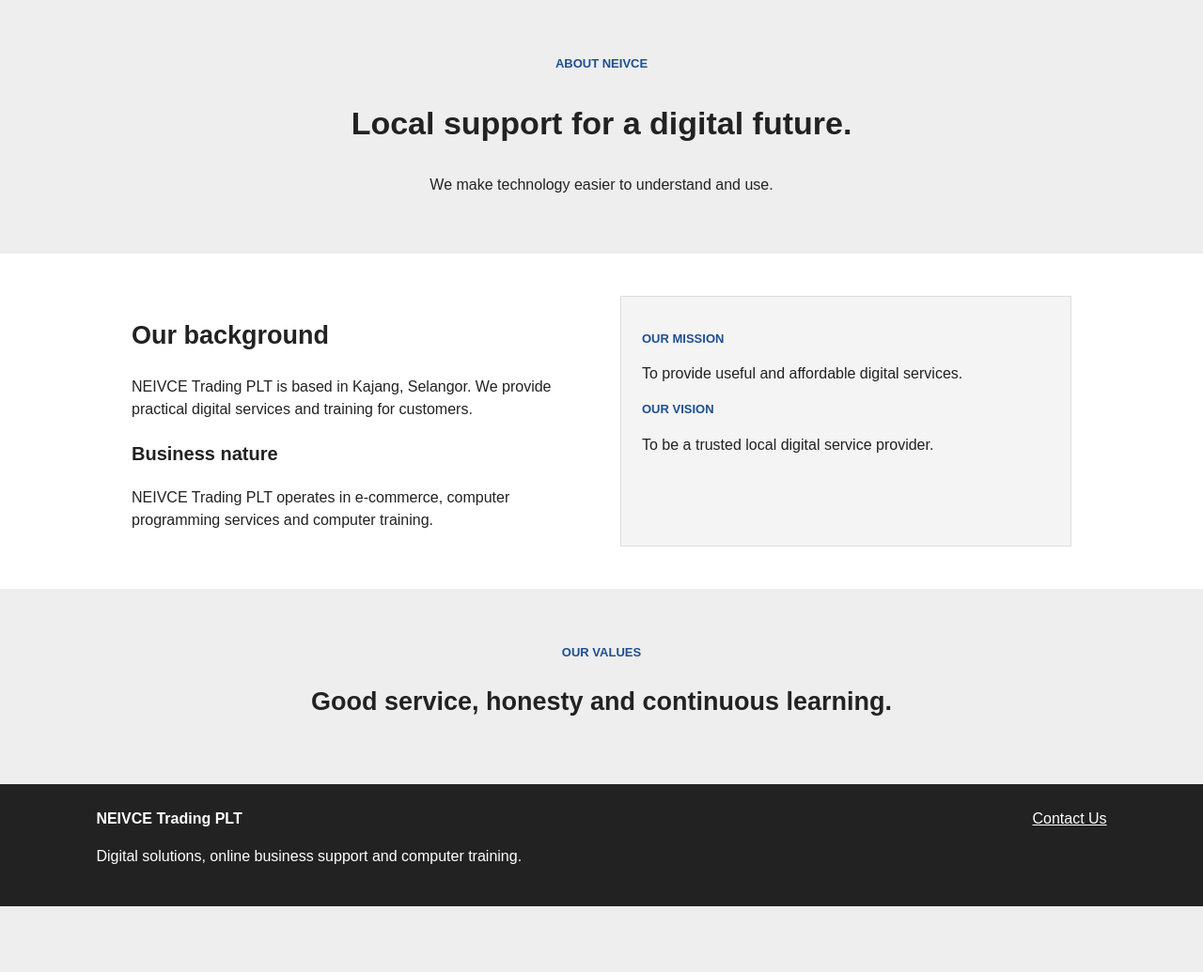
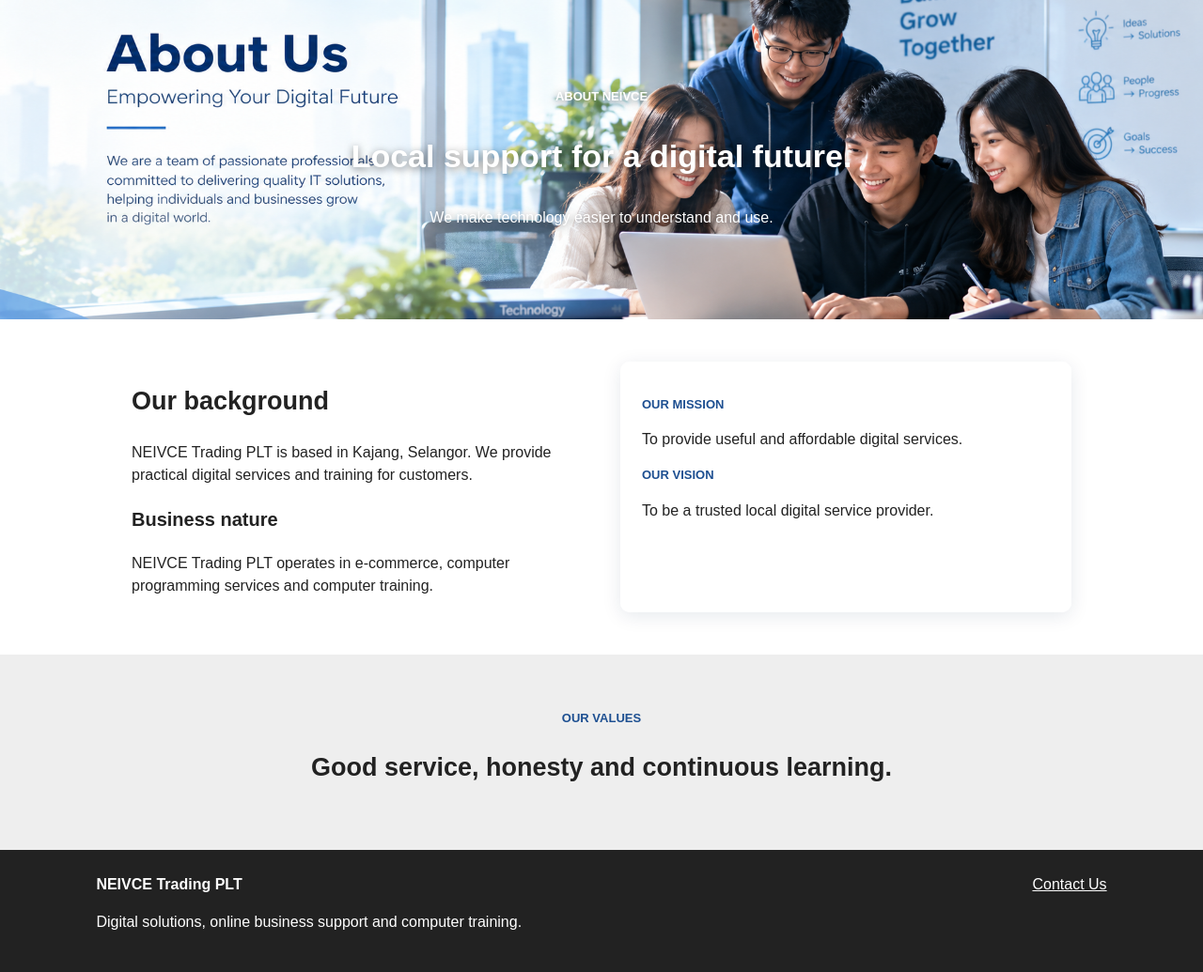
Before and after one commit to honlin0807/webitgen008, a PHP site: page /about.html in a window 1280 px wide. Shown: the part 52-1087 px from the top of the page at 94% size. Before the commit the page ends 1017 px from the top, so only its background shows below. Run offline with PHP 8.4, Linux system fonts and the light colour scheme; some libraries are stand-ins or nearby versions.

Commit message:
Add aboutus.png background to About Us page and apply glass effect to info-box

```diff
--- a/styles/styles.css
+++ b/styles/styles.css
@@ -140,9 +140,20 @@ input[type="submit"] {
 }
 
 .page-banner {
-    background: #eee;
+    background: url('../images/aboutus.png') no-repeat center center;
+    background-size: cover;
     text-align: center;
-    padding: 45px 8%;
+    padding: 80px 8%;
+    position: relative;
+}
+
+.page-banner .eyebrow,
+.page-banner h1,
+.page-banner p {
+    position: relative;
+    z-index: 1;
+    color: white;
+    text-shadow: 0 2px 8px rgba(0, 0, 0, 0.5);
 }
 
 .two-col {
@@ -158,9 +169,13 @@ input[type="submit"] {
 }
 
 .info-box {
-    background: #f4f4f4;
+    background: rgba(255, 255, 255, 0.45);
+    backdrop-filter: blur(8px);
+    -webkit-backdrop-filter: blur(8px);
     padding: 22px;
-    border: 1px solid #ddd;
+    border: 1px solid rgba(255, 255, 255, 0.5);
+    border-radius: 10px;
+    box-shadow: 0 4px 20px rgba(13, 38, 76, 0.10);
 }
 
 .enquiry-form {
```
Also changed, not shown: images/Contactus.png (added), images/aboutus.png (added), images/services.png (added).
